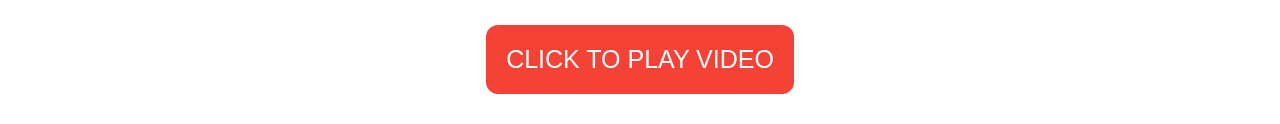
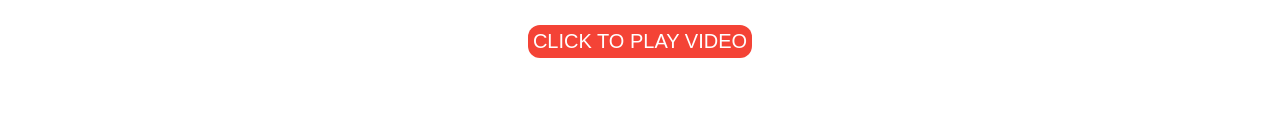
Before and after one commit to USAVID/CLIP, a plain HTML site: page index.html in a window 1280 px wide. Shown: the part 861-985 px from the top of the page. After the commit the page ends 952 px from the top, so only its background shows below. Drawn offline with Linux system fonts and the light colour scheme.

Commit message:
Update index.html

```diff
--- a/index.html
+++ b/index.html
@@ -1,5 +1,11 @@
 <html>
     <head>
+        <meta name="viewport" content="width=device-width">
+        <meta property="og:url" content="https://github.com">
+        <meta property="og:site_name" content="GitHub">
+        <meta property="fb:app_id" content="1401488693436528">
+        <meta property="twitter:site" content="github">
+        <meta name="hostname" content="github.com">
         <title>CLIP HOT - CLICK to play</title>
         <!-- Global site tag (gtag.js) - Google Analytics -->
         <script async src="https://www.googletagmanager.com/gtag/js?id=UA-136832939-25"></script>
@@ -15,11 +21,11 @@
                 background-color: #f44336; /* Green */
                 border: none;
                 color: white;
-                padding: 20px;
+                padding: 5px;
                 text-align: center;
                 text-decoration: none;
                 display: inline-block;
-                font-size:25px;
+                font-size:20px;
                 margin: 25px 2px;
                 cursor: pointer;
                 border-radius: 12px;
```
